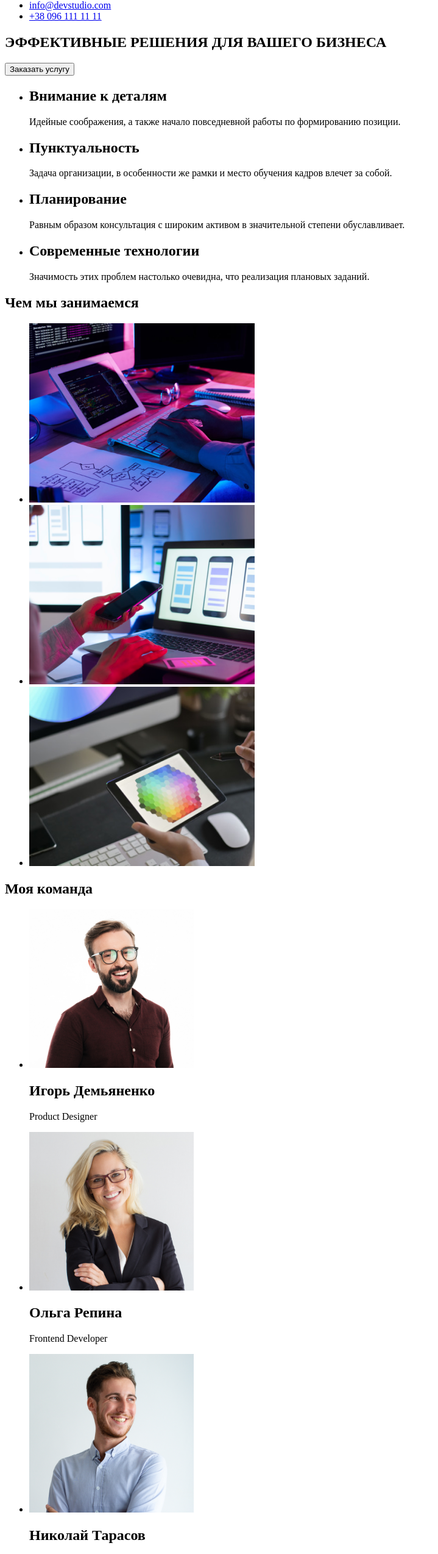
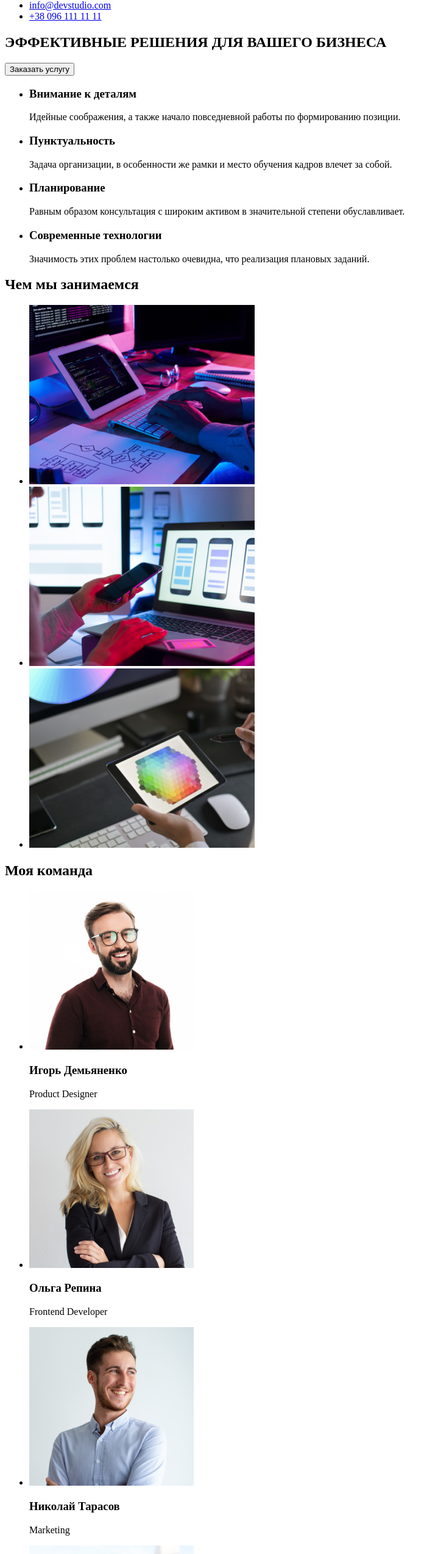
Before and after one commit to VladimirPavlysh/goit-markup-hw-01, a plain HTML site: page index.html in a window 1280 px wide. Shown: the part 112-2660 px from the top of the page at 61% size, without its empty margins (0-719 px from the left). Drawn offline with Linux system fonts and the light colour scheme.

Commit message:
заголовки

```diff
--- a/index.html
+++ b/index.html
@@ -32,21 +32,22 @@
         </section>
 <!--Peculiarities-->
         <section>
+            <h2 hidden>особенности</h2>
             <ul>
                 <li>
-                    <h2>Внимание к деталям</h2>
+                    <h3>Внимание к деталям</h3>
                     <p>Идейные соображения, а также начало повседневной работы по формированию позиции.</p>
                 </li>
                 <li>
-                    <h2>Пунктуальность</h2>
+                    <h3>Пунктуальность</h3>
                     <p>Задача организации, в особенности же рамки и место обучения кадров влечет за собой.</p>
                 </li>
                 <li>
-                    <h2>Планирование</h2>
+                    <h3>Планирование</h3>
                     <p>Равным образом консультация с широким активом в значительной степени обуславливает.</p>
                 </li>
                 <li>
-                    <h2>Современные технологии</h2>
+                    <h3>Современные технологии</h3>
                     <p>Значимость этих проблем настолько очевидна, что реализация плановых заданий.</p>
                 </li>
             </ul>
@@ -66,22 +67,22 @@
             <ul>
                 <li>
                     <img src="images-team/img.jpg" alt="Игорь Демьяненко" width="270" height="260"/>
-                    <h2>Игорь Демьяненко</h2>
+                    <h3>Игорь Демьяненко</h3>
                     <p lang="en">Product Designer</p>
                 </li>
                 <li>
                     <img src="./images-team/img-1-.jpg" alt="Ольга Репина" width="270" height="260"/>
-                    <h2>Ольга Репина</h2>
+                    <h3>Ольга Репина</h3>
                     <p lang="en">Frontend Developer</p>
                 </li>
                 <li>
                     <img src="./images-team/img-2-.jpg" alt="Николай Тарасов" width="270" height="260"/>
-                    <h2>Николай Тарасов</h2>
+                    <h3>Николай Тарасов</h3>
                     <p lang="en">Marketing</p>
                 </li>
                 <li>
                     <img src="./images-team/img-3-.jpg" alt="Михаил Ермаков" width="270" height="260"/>
-                    <h2>Михаил Ермаков</h2>
+                    <h3>Михаил Ермаков</h3>
                     <p lang="en">Ul Designer</p>
                 </li>
             </ul>
```
